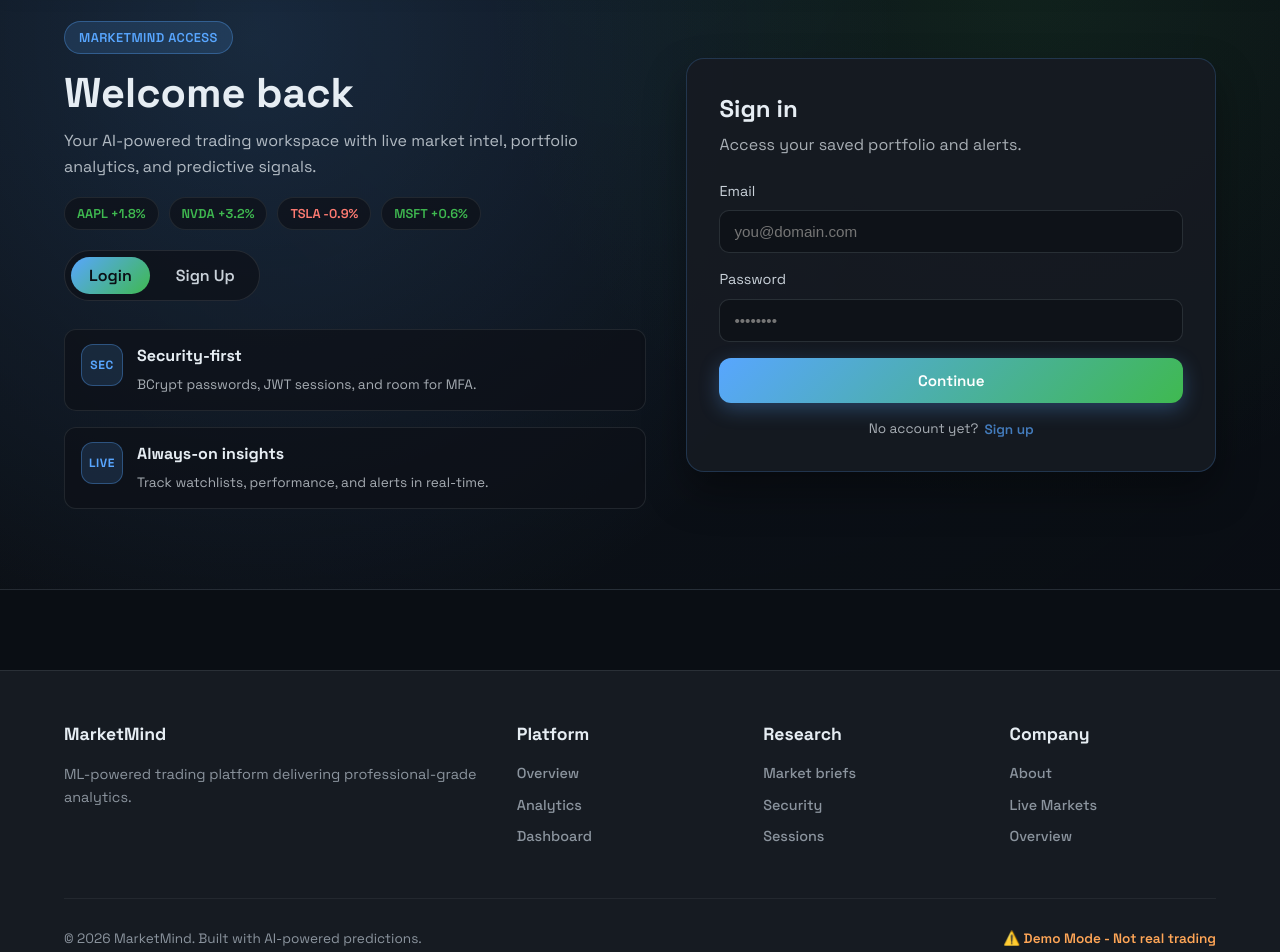
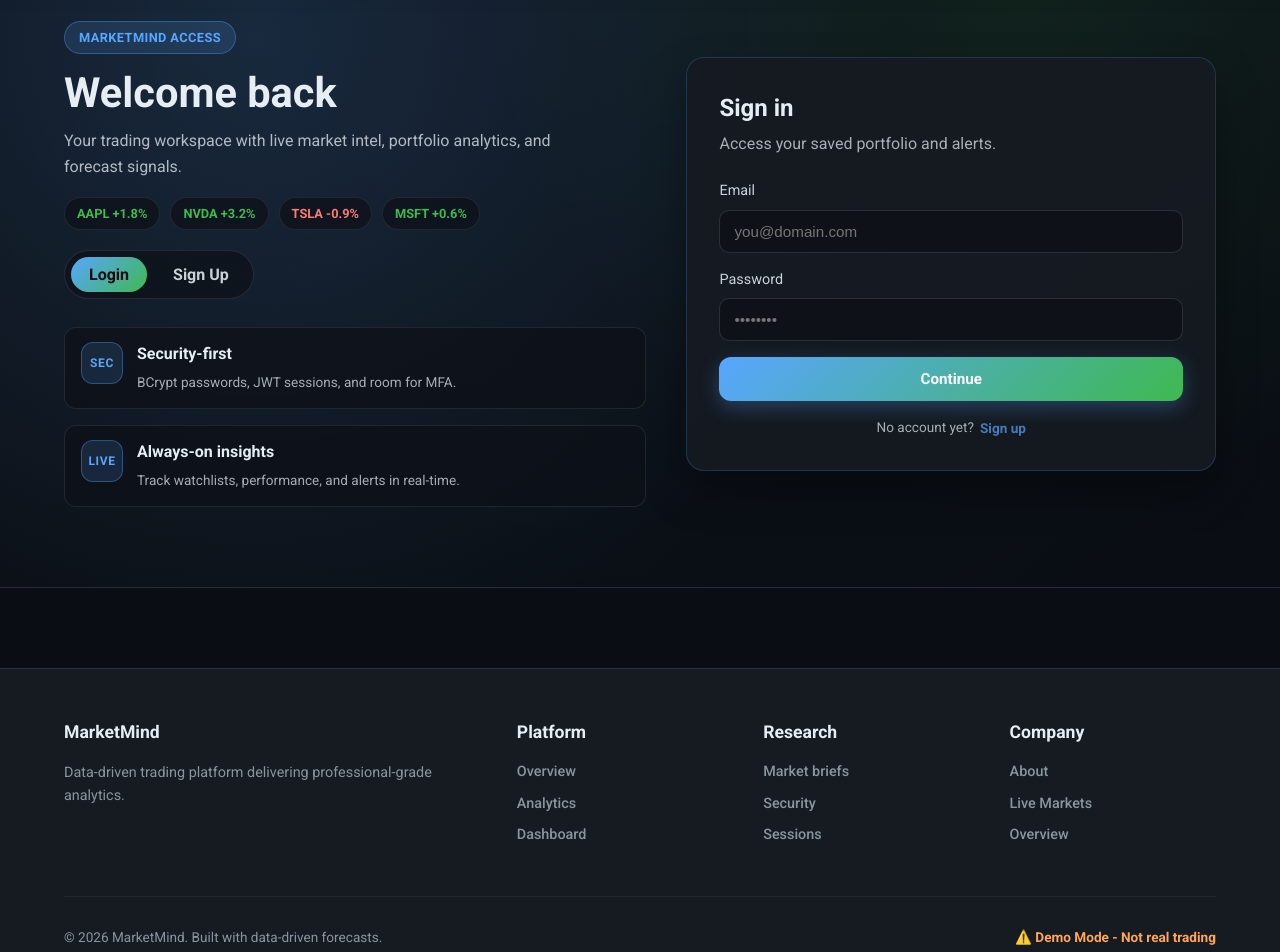
Before and after one commit to michaelferry25/MachineLearningBasedPredictiveTradingPlatform, a React app in the folder frontend/: page / in a window 1280 px wide. Shown: the part 100-1052 px from the top of the page. Built offline with nearby package versions, Linux system fonts and the light colour scheme; no server answers; the HTML template or start-up script is replaced by a standard one.

Commit message:
Updated website to a new font and changed some text

```diff
--- a/frontend/src/App.css
+++ b/frontend/src/App.css
@@ -1,4 +1,4 @@
-@import url("https://fonts.googleapis.com/css2?family=Space+Grotesk:wght@400;500;600;700&family=DM+Sans:wght@400;500;600;700&display=swap");
+@import url("https://fonts.googleapis.com/css2?family=Roboto:wght@300;400;500;700;900&display=swap");
 
 * {
   margin: 0;
@@ -16,7 +16,7 @@
   min-height: 100vh;
   background: #0a0e14;
   color: #e6edf3;
-  font-family: "Space Grotesk", "DM Sans", sans-serif;
+  font-family: "Roboto", system-ui, -apple-system, "Segoe UI", sans-serif;
   width: 100%;
 }
 
--- a/frontend/src/App.jsx
+++ b/frontend/src/App.jsx
@@ -341,9 +341,9 @@
           <div className="overview-page">
             <div className="landing-container" id="overview">
               <div className="hero-content">
-                <div className="hero-badge">🤖 AI-Powered Trading</div>
+                <div className="hero-badge">📊 Market Intelligence</div>
                 <h1>Trading Insight</h1>
-                <p>Your machine learning powered trading platform with real-time predictions.</p>
+                <p>Your trading platform with real-time market data and forecasting tools.</p>
 
                 <div className="buttons">
                   <button
@@ -367,8 +367,8 @@
                     <span className="stat-label">Market Data</span>
                   </div>
                   <div className="stat">
-                    <span className="stat-number">AI</span>
-                    <span className="stat-label">Predictions</span>
+                    <span className="stat-number">Forecasts</span>
+                    <span className="stat-label">Signals</span>
                   </div>
                 </div>
 
--- a/frontend/src/components/AboutSection.jsx
+++ b/frontend/src/components/AboutSection.jsx
@@ -5,7 +5,7 @@
         <span className="section-kicker">About</span>
         <h2>MarketMind is your professional trading command center</h2>
         <p>
-          We blend ML forecasting, live market data, and portfolio simulation into a single
+          We blend forecasting models, live market data, and portfolio simulation into a single
           workspace built for modern traders.
         </p>
       </div>
@@ -17,7 +17,7 @@
         </div>
         <div className="about-card">
           <h3>Capabilities</h3>
-          <p>End-to-end workflow from discovery to execution, supported by AI insights.</p>
+          <p>End-to-end workflow from discovery to execution, supported by data insights.</p>
         </div>
         <div className="about-card">
           <h3>Next on the roadmap</h3>
--- a/frontend/src/components/AuthPanel.jsx
+++ b/frontend/src/components/AuthPanel.jsx
@@ -82,8 +82,8 @@
           <span className="auth-badge">MarketMind Access</span>
           <h1>{mode === "login" ? "Welcome back" : "Create your trading HQ"}</h1>
           <p>
-            Your AI-powered trading workspace with live market intel, portfolio
-            analytics, and predictive signals.
+            Your trading workspace with live market intel, portfolio analytics,
+            and forecast signals.
           </p>
 
           <div className="auth-ticker">
--- a/frontend/src/components/Footer.jsx
+++ b/frontend/src/components/Footer.jsx
@@ -4,7 +4,7 @@
       <div className="footer-content">
         <div className="footer-section">
           <h4>MarketMind</h4>
-          <p>ML-powered trading platform delivering professional-grade analytics.</p>
+          <p>Data-driven trading platform delivering professional-grade analytics.</p>
         </div>
 
         <div className="footer-section">
@@ -30,7 +30,7 @@
       </div>
 
       <div className="footer-bottom">
-        <p>© 2026 MarketMind. Built with AI-powered predictions.</p>
+        <p>© 2026 MarketMind. Built with data-driven forecasts.</p>
         <p className="disclaimer-text">⚠️ Demo Mode - Not real trading</p>
       </div>
     </footer>
--- a/frontend/src/components/HistoricalChart.jsx
+++ b/frontend/src/components/HistoricalChart.jsx
@@ -37,7 +37,7 @@
     const predictionPrice = prediction.prediction;
 
     datasets.push({
-      label: 'ML Prediction',
+      label: 'Forecast',
       data: [...Array(prices.length - 1).fill(null), lastPrice, predictionPrice],
       borderColor: prediction.direction === 'UP' ? '#3fb950' : '#ff7b72',
       backgroundColor: 'transparent',
@@ -51,7 +51,7 @@
   }
 
   const data = {
-    labels: [...labels, 'Prediction'],
+    labels: [...labels, 'Forecast'],
     datasets: datasets,
   };
 
--- a/frontend/src/components/MarketSessions.jsx
+++ b/frontend/src/components/MarketSessions.jsx
@@ -110,7 +110,7 @@
               </div>
               <div className="session-time">{timeLabel}</div>
               <div className="session-meta">
-                {session.open} — {session.close} ({session.tz.split("/")[1]})
+                {session.open} - {session.close} ({session.tz.split("/")[1]})
               </div>
               <div className={`session-accent ${session.accent}`}>
                 Liquidity focus: {session.accent === "positive" ? "High" : session.accent === "neutral" ? "Balanced" : "Opportunity"}
--- a/frontend/src/components/MarketStats.jsx
+++ b/frontend/src/components/MarketStats.jsx
@@ -14,9 +14,9 @@
       icon: '📊'
     },
     {
-      label: 'ML Predictions',
+      label: 'Forecast Signals',
       value: '76%',
-      change: 'Accuracy',
+      change: 'Hit rate',
       icon: '🎯'
     },
     {
--- a/frontend/src/components/PredictionCard.jsx
+++ b/frontend/src/components/PredictionCard.jsx
@@ -2,7 +2,7 @@
   if (prediction.error) {
     return (
       <div className="prediction-card error">
-        <h3>ML Prediction</h3>
+        <h3>Forecast</h3>
         <p className="error-text">{prediction.error}</p>
       </div>
     );
@@ -15,11 +15,11 @@
 
   return (
     <div className="prediction-card">
-      <h3>ML Prediction</h3>
+      <h3>Forecast</h3>
       <div className="prediction-content">
         <div className="prediction-main">
           <div className="predicted-price">
-            <span className="label">Predicted Price</span>
+            <span className="label">Forecast Price</span>
             <span className={`value ${directionClass}`}>
               ${prediction.prediction}
             </span>
@@ -37,7 +37,7 @@
             <span className="detail-value">${prediction.current_price}</span>
           </div>
           <div className="detail-item">
-            <span className="detail-label">Confidence</span>
+            <span className="detail-label">Signal strength</span>
             <span className="detail-value">{prediction.confidence}%</span>
           </div>
           <div className="detail-item">
--- a/frontend/src/components/PricingSection.jsx
+++ b/frontend/src/components/PricingSection.jsx
@@ -4,7 +4,7 @@
       name: "Starter",
       price: "Free",
       description: "Essential tools for paper trading and watchlists.",
-      features: ["Real-time quotes", "ML prediction snapshot", "5 watchlists", "Community insights"]
+      features: ["Real-time quotes", "Forecast snapshot", "5 watchlists", "Community insights"]
     },
     {
       name: "Pro",
--- a/frontend/src/components/ProfilePage.jsx
+++ b/frontend/src/components/ProfilePage.jsx
@@ -136,7 +136,7 @@
               <strong>Finnhub + Twelve Data</strong>
             </div>
             <div>
-              <span>ML engine</span>
+              <span>Forecast engine</span>
               <strong>Python Flask</strong>
             </div>
             <div>
--- a/frontend/src/components/ResearchHub.jsx
+++ b/frontend/src/components/ResearchHub.jsx
@@ -10,7 +10,7 @@
     },
     {
       title: "News Intelligence",
-      points: ["AI chips headlines lift semis", "Consumer demand resilient", "FX headwinds easing"]
+      points: ["Chip sector headlines lift semis", "Consumer demand resilient", "FX headwinds easing"]
     }
   ];
 
```
